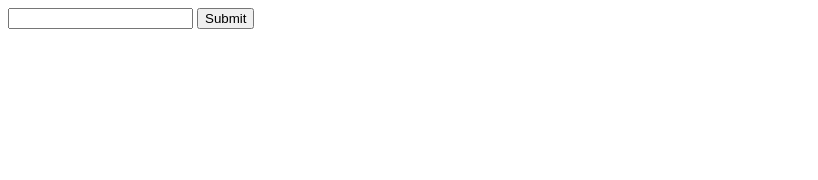
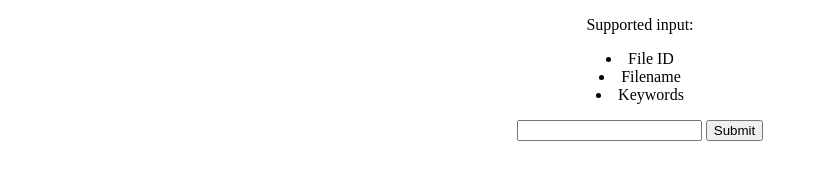
Before and after one commit to MichaelODeli/home_server-webGUI, a plain HTML site: page search.html in a window 1280 px wide. Shown: the whole page, without its empty margins (0-818 px from the left). Drawn offline with Linux system fonts and the light colour scheme.

Commit message:
Add files via upload

```diff
--- a/search.html
+++ b/search.html
@@ -5,9 +5,18 @@
 <title>Поиск в каталоге</title>
 </head>
 <body>
-    <form action="/cgi-bin/search.py">
-        <input type="text" name="filename">
-        <input type="submit">
-    </form>
+    <center>
+        <p>Supported input:</p>
+        <li>File ID</li>
+        <li>Filename</li>
+        <li>Keywords</li>
+        <p>
+
+        </p>
+        <form action="/cgi-bin/search.py">
+            <input type="text" name="filename" required>
+            <input type="submit">
+        </form>
+    </center>
 </body>
 </html>
```
